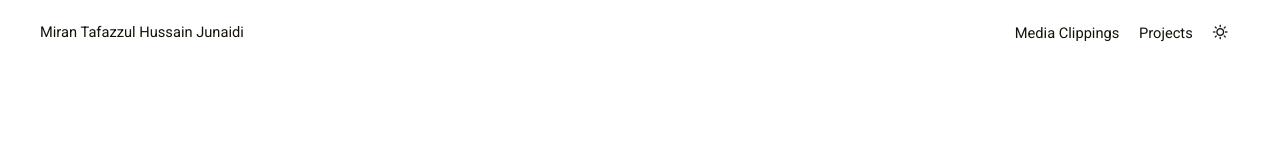
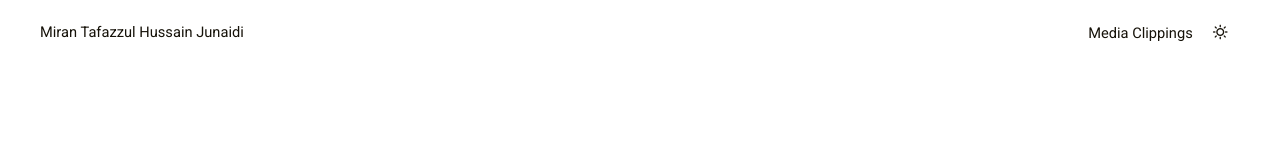
Before and after one commit to Miranjunaidi/Miranjunaidi.github.io, a plain HTML site: page index.html in a window 1280 px wide. Shown: the top 160 px of the page. Drawn offline with Linux system fonts and the light colour scheme.

```diff
--- a/index.html
+++ b/index.html
@@ -77,8 +77,6 @@
 
                 <a class="menu-item" href="miranjunaidi.github.io/media/" title="">Media Clippings</a>
 
-                <a class="menu-item" href="miranjunaidi.github.io/myprojects" title="">Projects</a>
-
                 <a href="javascript:void(0);" class="theme-switch"><i class="iconfont icon-sun"></i></a>&nbsp;
         </div>
     </div>
@@ -96,8 +94,6 @@
 
 
                 <a class="menu-item" href="miranjunaidi.github.io/media/" title="">Media Clippings</a>
-
-                <a class="menu-item" href="miranjunaidi.github.io/myprojects" title="">Projects</a>
 
         </div>
     </div>
```
Also changed, not shown: 404.html (+0 -4 lines), categories/index.html (+0 -4 lines), categories/uncategorized/index.html (+0 -4 lines), media/index.html (+0 -4 lines), myprojects/index.html (+0 -4 lines), projects/index.html (+0 -4 lines), projects/migrate-from-jekyll/index.html (+0 -4 lines), tags/index.html (+0 -4 lines).
